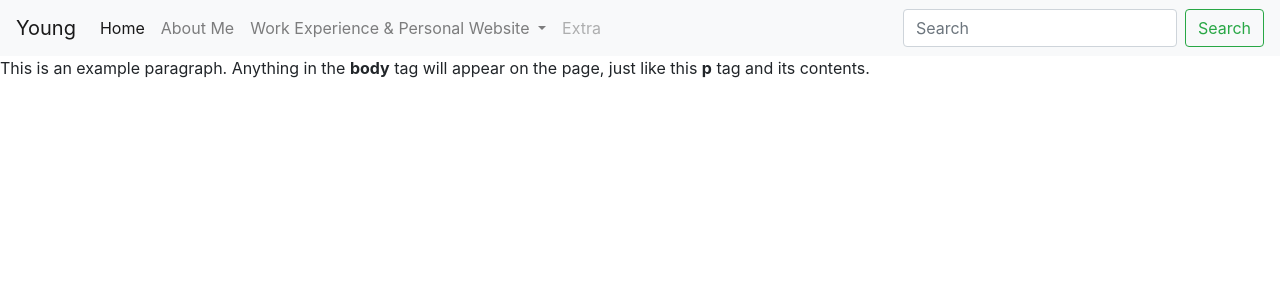
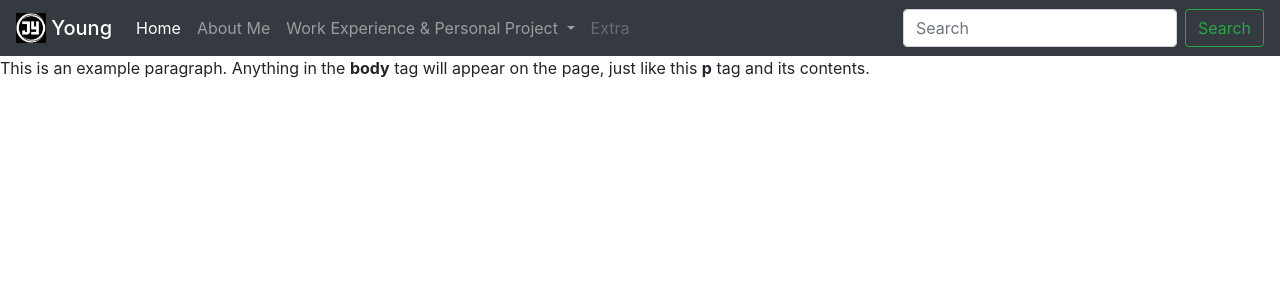
Before and after one commit to Nan-NZ/summer2021, a Django app: page /jordan/ in a window 1280 px wide. Shown: the top 300 px of the page. Run offline with Django 3.2, Linux system fonts and the light colour scheme; some libraries are stand-ins or nearby versions.

Commit message:
define personal logo

```diff
--- a/summer2021/jordan/templates/jordan/navbar_base.html
+++ b/summer2021/jordan/templates/jordan/navbar_base.html
@@ -1,20 +1,24 @@
-{% load static %} <!doctype html> <html> <head> <title>This is the t</title>
-<script
-src="//ajax.googleapis.com/ajax/libs/jquery/1.11.0/jquery.min.js"></script>
-<script type="text/javascript" src="
-{% static 'js/bootstrap.min.js' %}"></script> <script type="text/javascript"
-src="{% static 'js/bootstrap.js' %}"></script>
+{% load static %}
+<!doctype html>
+<html>
+<head>
+    <title>This is the t</title>
+    <script src="//ajax.googleapis.com/ajax/libs/jquery/1.11.0/jquery.min.js"></script>
+    <script type="text/javascript" src="{% static 'js/bootstrap.min.js' %}"></script>
+    <script type="text/javascript" src="{% static 'js/bootstrap.js' %}"></script>
     <!-- Latest compiled and minified CSS -->
     <link rel="stylesheet" href="{% static 'css/bootstrap.min.css' %}">
     <link rel="stylesheet" href="{% static 'css/bootstrap.css' %}">
     <link rel="stylesheet" href="{% static 'jordan/style.css' %}">
-
-
-  </head>
+</head>
   <body>
 
-    <nav class="navbar navbar-expand-lg navbar-light bg-light">
-      <a class="navbar-brand" href="#">Young</a>
+    <nav class="navbar navbar-expand-lg navbar-dark bg-dark">
+      <a class="navbar-brand mb-0 h1" href="#">
+        <img src="{% static 'image/Young_logo(2).jpg' %}" width="30" height="30" class="d-inline-block align-top" alt="">
+        Young
+
+      </a>
       <button class="navbar-toggler" type="button" data-toggle="collapse" data-target="#navbarSupportedContent" aria-controls="navbarSupportedContent" aria-expanded="false" aria-label="Toggle navigation">
         <span class="navbar-toggler-icon"></span>
       </button>
@@ -29,7 +33,7 @@ src="{% static 'js/bootstrap.js' %}"></script>
           </li>
           <li class="nav-item dropdown">
             <a class="nav-link dropdown-toggle" href="#" id="navbarDropdown" role="button" data-toggle="dropdown" aria-haspopup="true" aria-expanded="false">
-              Work Experience & Personal Website
+              Work Experience & Personal Project
             </a>
             <div class="dropdown-menu" aria-labelledby="navbarDropdown">
               <a class="dropdown-item" href="#">Personal Projects</a>
```
Also changed, not shown: summer2021/jordan/static/image/Young_logo(2).jpg (added), summer2021/jordan/static/image/Young_logo.jpg (added), 1 other file.
